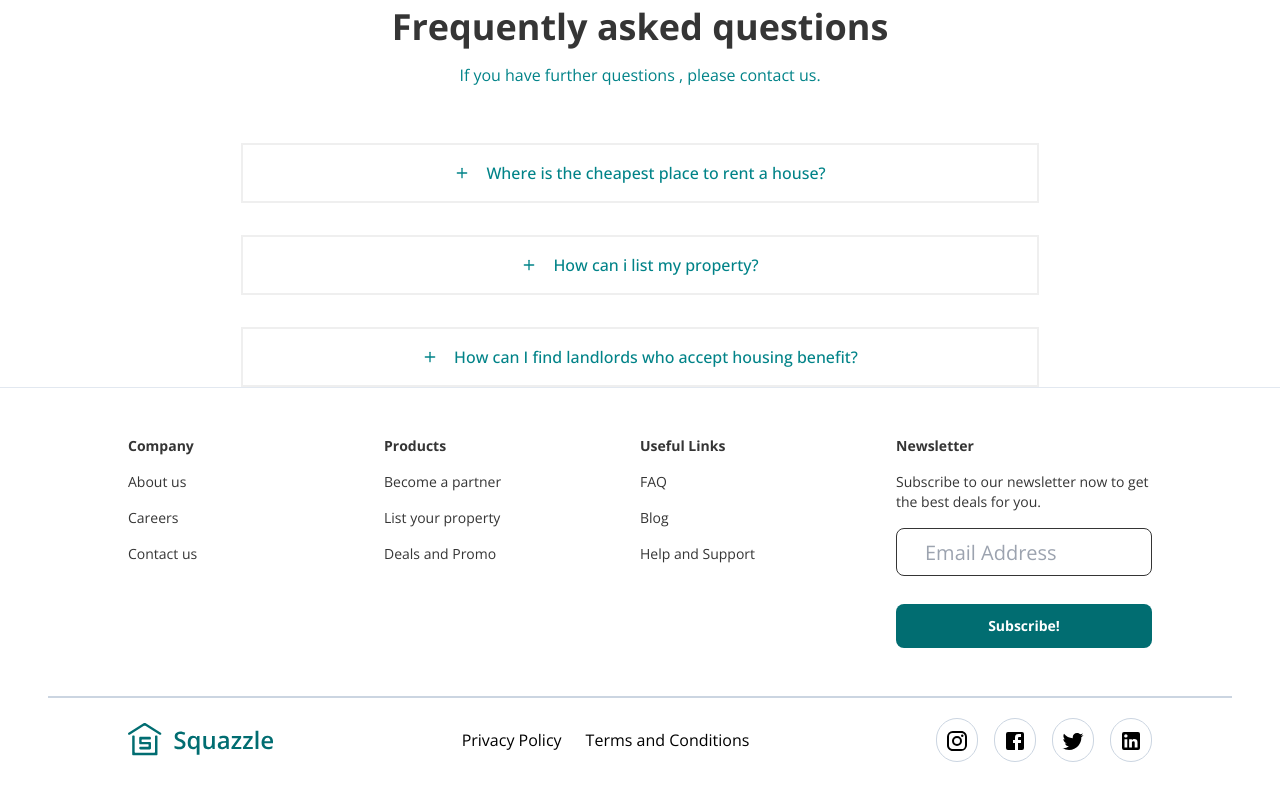
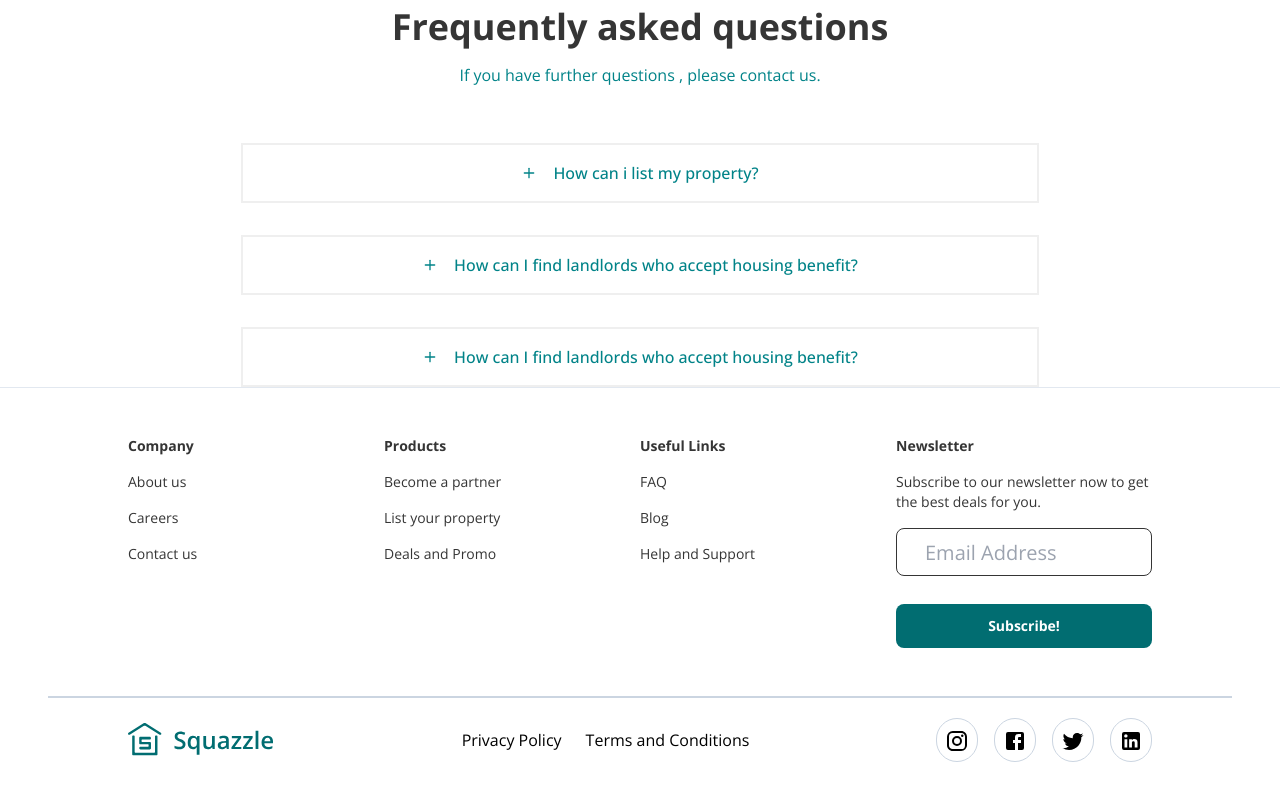
Before and after one commit to Marnin-A/Squazzle-Frontend, a Next.js app: page / in a window 1280 px wide. Shown: the part 4145-4945 px from the top of the page. Built offline with nearby package versions, Linux system fonts and the light colour scheme; no server answers.

Commit message:
refactor: Pass data to FAQ component as props

```diff
--- a/src/app/page.tsx
+++ b/src/app/page.tsx
@@ -19,9 +19,24 @@ export default function Home() {
 				<ExploreNow />
 				<ListPropertyCard />
 				<Testimonials />
-				<Faq />
+				<Faq data={FAQdata} />
 			</main>
 			<Footer />
 		</>
 	);
 }
+const FAQdata = [
+	{
+		title: "How can i list my property?",
+		content:
+			"Lorem ipsum dolor sit amet consectetur adipisicing elit. Magni soluta at cumque delectus nobis dolores sit natus autem, quisquam enim nostrum dolorum, ab ullam quo distinctio quas? Odio, quia excepturi",
+	},
+	{
+		title: "How can I find landlords who accept housing benefit?",
+		content: "Yes. It adheres to the WAI-ARIA design pattern.",
+	},
+	{
+		title: "How can I find landlords who accept housing benefit?",
+		content: "Yes. It adheres to the WAI-ARIA design pattern.",
+	},
+];
--- a/src/components/landing_page/faq.tsx
+++ b/src/components/landing_page/faq.tsx
@@ -5,12 +5,11 @@ import {
 	AccordionItem,
 	AccordionTrigger,
 } from "@/components/ui/accordion";
-// import { Typography } from "@mui/material";
-// import Accordion from "@mui/material/Accordion";
-// import AccordionSummary from "@mui/material/AccordionSummary";
-// import AccordionDetails from "@mui/material/AccordionDetails";
+export type FAQprops = {
+	data: Array<{ title: string; content: string }>;
+};
 
-export default function Faq() {
+export default function Faq(props: FAQprops) {
 	return (
 		<section className="border-t border-t-slate-200 pt-24 flex flex-col items-center">
 			<h2 className="text-4xl font-bold mb-4">Frequently asked questions</h2>
@@ -23,65 +22,19 @@ export default function Faq() {
 					className="max-w-full flex flex-col gap-8"
 					collapsible
 				>
+					{props.data.map((item) => (
 						<AccordionItem
-						value="item-1"
+							key={item.title}
+							value={item.title}
 							className="border-2 border-[#D7D7D766] px-8"
 						>
 							<AccordionTrigger className="flex flex-row-reverse items-center gap-4 text-primary-mid-green">
-							Where is the cheapest place to rent a house?
+								{item.title}
 							</AccordionTrigger>
-						<AccordionContent>
-							Yes. It adheres to the WAI-ARIA design pattern.
-						</AccordionContent>
+							<AccordionContent>{item.content}</AccordionContent>
 						</AccordionItem>
-					<AccordionItem
-						value="item-2"
-						className="border-2 border-[#D7D7D766] w-full px-8"
-					>
-						<AccordionTrigger className="flex flex-row-reverse items-center gap-4 text-primary-mid-green">
-							How can i list my property?
-						</AccordionTrigger>
-						<AccordionContent>
-							Lorem ipsum dolor sit amet consectetur adipisicing elit. Magni
-							soluta at cumque delectus nobis dolores sit natus autem, quisquam
-							enim nostrum dolorum, ab ullam quo distinctio quas? Odio, quia
-							excepturi?
-						</AccordionContent>
-					</AccordionItem>
-					<AccordionItem
-						value="item-3"
-						className="border-2 border-[#D7D7D766] w-full px-8"
-					>
-						<AccordionTrigger className="flex flex-row-reverse items-center gap-4 text-primary-mid-green">
-							How can I find landlords who accept housing benefit?
-						</AccordionTrigger>
-						<AccordionContent>
-							Yes. It adheres to the WAI-ARIA design pattern.
-						</AccordionContent>
-					</AccordionItem>
+					))}
 				</Accordion>
-				{/* <Accordion>
-					<AccordionSummary
-						expandIcon={<PlusIcon color="#018388" />}
-						aria-controls="panel1a-content"
-						id="panel1a-header"
-						style={{
-							display: "flex",
-							justifyContent: "center",
-							textAlign: "center",
-						}}
-						className="flex flex-row-reverse text-center"
-					>
-						<Typography className="justify-self-end">Accordion 1</Typography>
-					</AccordionSummary>
-					<AccordionDetails>
-						<Typography>
-							Lorem ipsum dolor sit amet, consectetur adipiscing elit.
-							Suspendisse malesuada lacus ex, sit amet blandit leo lobortis
-							eget.
-						</Typography>
-					</AccordionDetails>
-				</Accordion> */}
 			</div>
 		</section>
 	);
```
Lines whose indentation alone changed are shown as unchanged.
